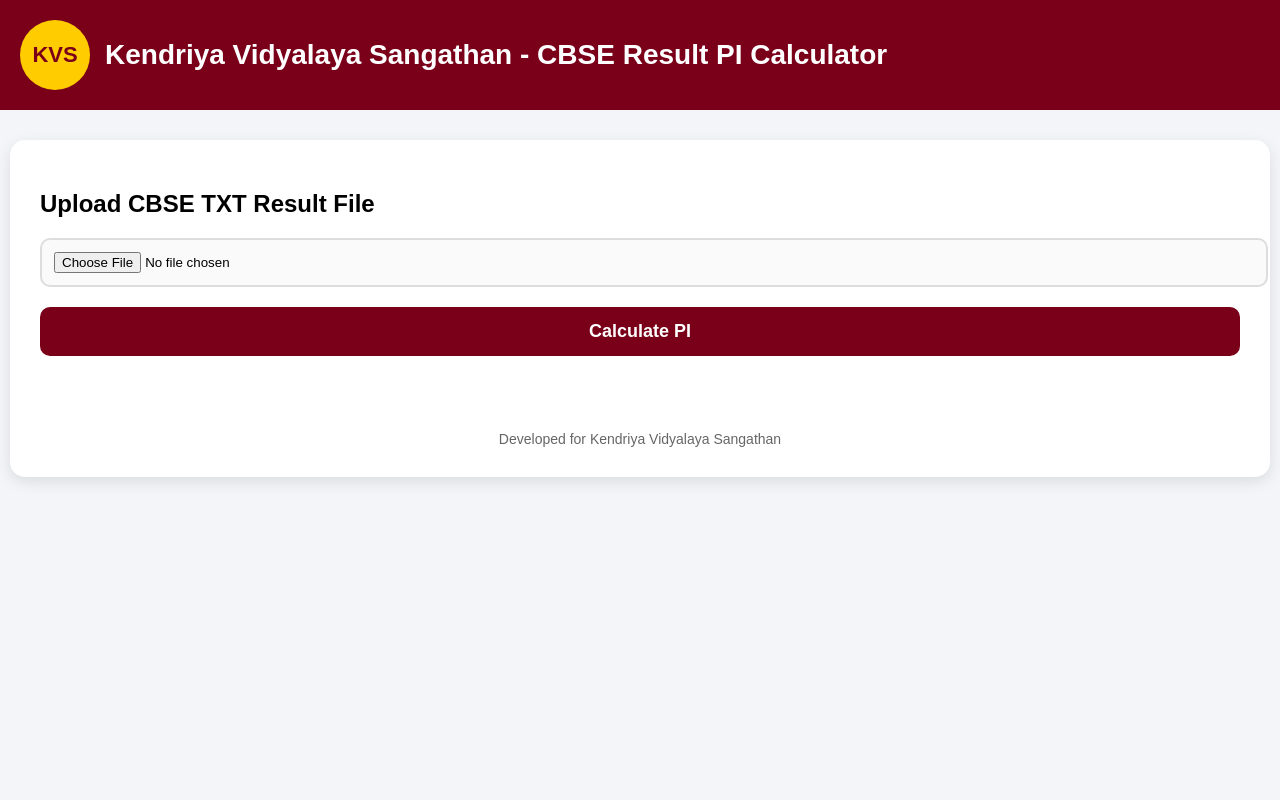
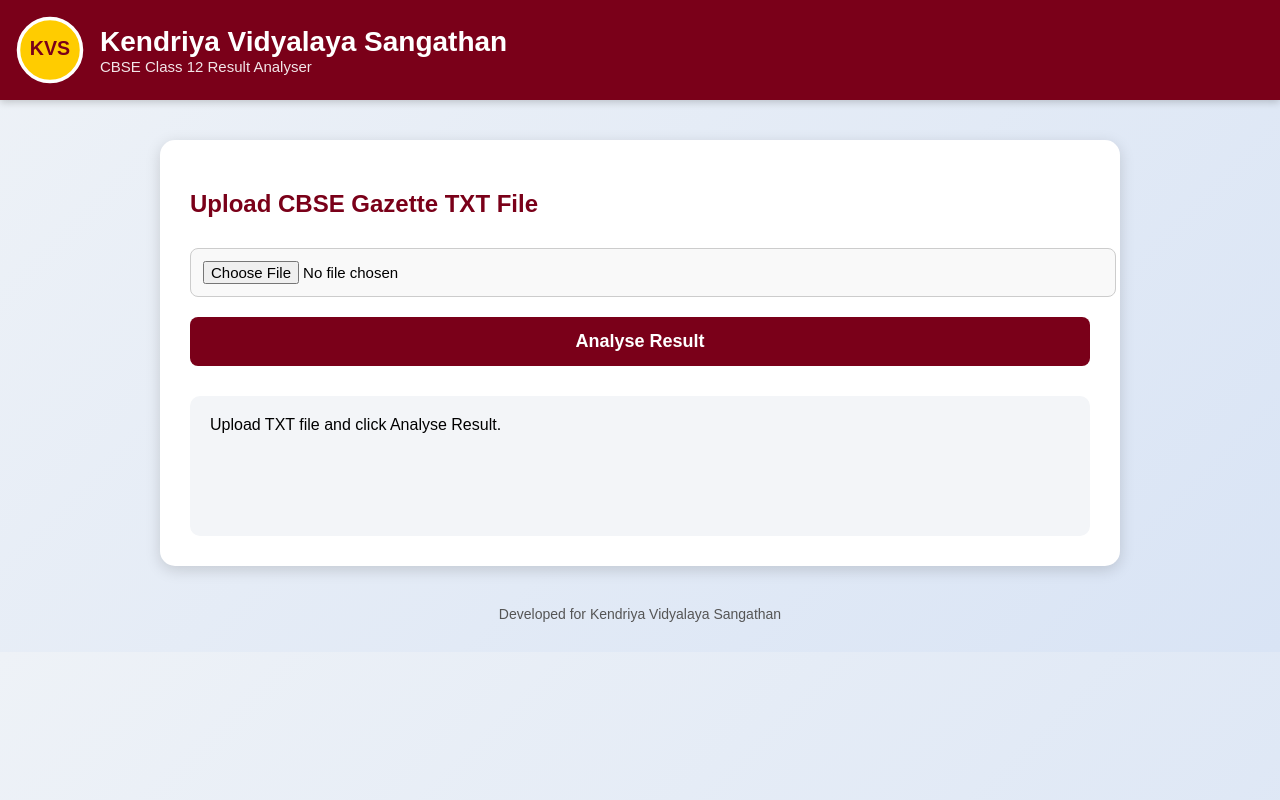
Before and after one commit to anil210627-png/Front_End_class12_Result_Analyser, a website: page index.html in a window 1280 px wide. Drawn offline with Linux system fonts and the light colour scheme.

Commit message:
Update index.html

```diff
--- a/index.html
+++ b/index.html
@@ -4,39 +4,29 @@
 <meta charset="UTF-8">
 <meta name="viewport" content="width=device-width, initial-scale=1.0">
 
-<title>KVS CBSE PI Calculator</title>
+<title>KVS CBSE Class 12 Result Analyser</title>
 
 <style>
 
 body{
     margin:0;
-    padding:0;
     font-family:Arial, Helvetica, sans-serif;
-    background:#f3f5f9;
+    background:linear-gradient(135deg,#eef2f7,#d9e4f5);
 }
-
-/* Header */
 
 .header{
     background:#7a0019;
     color:white;
-    padding:20px;
+    padding:15px;
     display:flex;
     align-items:center;
-    gap:15px;
+    box-shadow:0 2px 8px rgba(0,0,0,0.2);
 }
 
 .logo{
     width:70px;
     height:70px;
-    background:#ffcc00;
-    border-radius:50%;
-    display:flex;
-    align-items:center;
-    justify-content:center;
-    font-weight:bold;
-    color:#7a0019;
-    font-size:22px;
+    margin-right:15px;
 }
 
 .title{
@@ -44,175 +34,117 @@ body{
     font-weight:bold;
 }
 
-/* Main Container */
+.subtitle{
+    font-size:15px;
+    opacity:0.9;
+}
 
 .container{
-    max-width:1200px;
-    margin:30px auto;
+    max-width:900px;
+    margin:40px auto;
     background:white;
     padding:30px;
     border-radius:15px;
-    box-shadow:0 5px 15px rgba(0,0,0,0.1);
+    box-shadow:0 4px 15px rgba(0,0,0,0.15);
 }
 
-/* Upload Section */
-
-.upload-box{
-    margin-top:20px;
+h2{
+    color:#7a0019;
+    margin-bottom:20px;
 }
 
 input[type="file"]{
+    margin-top:10px;
+    padding:12px;
     width:100%;
-    padding:12px;
-    border:2px solid #ddd;
-    border-radius:10px;
-    background:#fafafa;
-    cursor:pointer;
+    border:1px solid #ccc;
+    border-radius:8px;
+    background:#f9f9f9;
+    font-size:15px;
 }
 
 button{
     margin-top:20px;
     width:100%;
     padding:14px;
-    border:none;
-    border-radius:10px;
     background:#7a0019;
     color:white;
+    border:none;
+    border-radius:8px;
     font-size:18px;
+    font-weight:bold;
     cursor:pointer;
-    font-weight:bold;
 }
 
 button:hover{
-    background:#990022;
+    background:#a00022;
 }
 
-/* Summary Cards */
-
-.card-container{
-    display:grid;
-    grid-template-columns:repeat(auto-fit,minmax(220px,1fr));
-    gap:20px;
+.result{
     margin-top:30px;
+    padding:20px;
+    border-radius:10px;
+    background:#f3f5f8;
+    min-height:100px;
 }
 
-.card{
-    background:#f8f9fc;
-    padding:25px;
-    border-radius:15px;
-    text-align:center;
-    box-shadow:0 3px 8px rgba(0,0,0,0.08);
+.student-card{
+    padding:12px;
+    margin-top:12px;
+    background:white;
+    border-left:5px solid #7a0019;
+    border-radius:8px;
+    box-shadow:0 2px 5px rgba(0,0,0,0.1);
 }
 
-.card h2{
-    margin:0;
-    color:#7a0019;
-    font-size:34px;
-}
-
-.card p{
-    margin-top:10px;
+.footer{
+    text-align:center;
+    margin:30px;
     color:#555;
-    font-size:16px;
-}
-
-/* Table */
-
-.table-container{
-    overflow-x:auto;
-    margin-top:35px;
-}
-
-table{
-    width:100%;
-    border-collapse:collapse;
-}
-
-table th{
-    background:#7a0019;
-    color:white;
-    padding:12px;
-}
-
-table td{
-    padding:12px;
-    text-align:center;
-    border-bottom:1px solid #ddd;
-}
-
-table tr:hover{
-    background:#f2f2f2;
-}
-
-/* Footer */
-
-.footer{
-    margin-top:40px;
-    text-align:center;
-    color:#666;
     font-size:14px;
 }
 
-.loading{
-    margin-top:20px;
-    font-size:18px;
-    color:#7a0019;
-    font-weight:bold;
-}
-
 </style>
-
 </head>
 
 <body>
 
-<!-- Header -->
-
 <div class="header">
 
-<div class="logo">
-KVS
+<svg class="logo" viewBox="0 0 100 100">
+<circle cx="50" cy="50" r="45" fill="#ffcc00" stroke="#ffffff" stroke-width="5"/>
+<text x="50%" y="57%" text-anchor="middle"
+font-size="28"
+fill="#7a0019"
+font-weight="bold"
+font-family="Arial">KVS</text>
+</svg>
+
+<div>
+<div class="title">
+Kendriya Vidyalaya Sangathan
 </div>
 
-<div class="title">
-Kendriya Vidyalaya Sangathan - CBSE Result PI Calculator
+<div class="subtitle">
+CBSE Class 12 Result Analyser
+</div>
 </div>
 
 </div>
 
-<!-- Main Container -->
-
 <div class="container">
 
-<h2>Upload CBSE TXT Result File</h2>
+<h2>Upload CBSE Gazette TXT File</h2>
 
-<div class="upload-box">
+<input type="file" id="fileInput" accept=".txt">
 
-<input
-type="file"
-id="fileInput"
-accept=".txt"
->
-
-<button onclick="uploadFile()">
-Calculate PI
+<button onclick="sendData()">
+Analyse Result
 </button>
 
+<div class="result" id="resultBox">
+Upload TXT file and click Analyse Result.
 </div>
-
-<div id="loading"></div>
-
-<!-- Summary Cards -->
-
-<div id="summary"></div>
-
-<!-- Result Table -->
-
-<div class="table-container">
-
-<table id="resultTable">
-
-</table>
 
 </div>
 
@@ -220,169 +152,109 @@ Calculate PI
 Developed for Kendriya Vidyalaya Sangathan
 </div>
 
-</div>
-
 <script>
 
-async function uploadFile(){
+async function sendData() {
 
-    const fileInput =
-    document.getElementById("fileInput");
+    const resultBox = document.getElementById("resultBox");
+    const fileInput = document.getElementById("fileInput");
 
-    const loading =
-    document.getElementById("loading");
+    if (fileInput.files.length === 0) {
 
-    if(fileInput.files.length === 0){
-
-        alert("Please select TXT file");
+        resultBox.innerHTML =
+        "Please choose a TXT file first.";
 
         return;
     }
 
-    const formData = new FormData();
+    let formData = new FormData();
 
-    formData.append(
-        "file",
-        fileInput.files[0]
-    );
+    formData.append("file", fileInput.files[0]);
 
-    loading.innerHTML =
-    "Processing file... Please wait ⏳";
+    resultBox.innerHTML =
+    "Processing CBSE result file...";
 
-    try{
+    try {
 
-        const response =
-        await fetch(
+        const response = await fetch(
             "https://back-end-cbse-class12-result-analyser-1.onrender.com/predict",
             {
-                method:"POST",
-                body:formData
+                method: "POST",
+                body: formData
             }
         );
 
-        const data =
-        await response.json();
+        const data = await response.json();
 
-        loading.innerHTML = "";
+        console.log(data);
 
-        if(!data.success){
+        if (data.success) {
 
-            alert(
-                "Error processing file"
-            );
+            let html = `
 
-            return;
+            <h2 style="color:green;">
+            Analysis Successful ✅
+            </h2>
+
+            <p>
+            <b>School PI:</b>
+            ${data.school_pi}
+            </p>
+
+            <p>
+            <b>Total Students:</b>
+            ${data.total_students}
+            </p>
+
+            <hr>
+
+            <h3>
+            Student Performance Index Details
+            </h3>
+            `;
+
+            data.students.forEach((student, index) => {
+
+                html += `
+
+                <div class="student-card">
+
+                <b>
+                ${index + 1}. ${student.name}
+                </b>
+
+                <br><br>
+
+                Roll Number:
+                ${student.roll}
+
+                <br>
+
+                Performance Index (PI):
+                <b>${student.pi}</b>
+
+                </div>
+                `;
+            });
+
+            resultBox.innerHTML = html;
+
+        } else {
+
+            resultBox.innerHTML =
+            "<span style='color:red;'>❌ "
+            + data.message +
+            "</span>";
+
         }
 
-        // Summary Cards
-
-        document.getElementById(
-            "summary"
-        ).innerHTML = `
-
-        <div class="card-container">
-
-            <div class="card">
-                <h2>${data.school_pi}</h2>
-                <p>School PI</p>
-            </div>
-
-            <div class="card">
-                <h2>${data.total_subjects}</h2>
-                <p>Total Subjects</p>
-            </div>
-
-            <div class="card">
-                <h2>${data.subjects.length}</h2>
-                <p>Subject Entries</p>
-            </div>
-
-            <div class="card">
-                <h2>100%</h2>
-                <p>Pass Rate</p>
-            </div>
-
-        </div>
-
-        `;
-
-        // Build Table
-
-        let table = `
-
-        <tr>
-
-            <th>Code</th>
-            <th>Subject</th>
-            <th>Total</th>
-            <th>A1</th>
-            <th>A2</th>
-            <th>B1</th>
-            <th>B2</th>
-            <th>C1</th>
-            <th>C2</th>
-            <th>D</th>
-            <th>E</th>
-            <th>PI</th>
-            <th>Pass %</th>
-
-        </tr>
-
-        `;
-
-        for(let item of data.subjects){
-
-            table += `
-
-            <tr>
-
-                <td>${item.code}</td>
-
-                <td>${item.subject}</td>
-
-                <td>${item.total}</td>
-
-                <td>${item.A1}</td>
-
-                <td>${item.A2}</td>
-
-                <td>${item.B1}</td>
-
-                <td>${item.B2}</td>
-
-                <td>${item.C1}</td>
-
-                <td>${item.C2}</td>
-
-                <td>${item.D}</td>
-
-                <td>${item.E}</td>
-
-                <td>${item.PI}</td>
-
-                <td>${item.PassPercent}</td>
-
-            </tr>
-
-            `;
-        }
-
-        document.getElementById(
-            "resultTable"
-        ).innerHTML = table;
-
-    }
-    catch(error){
-
-        loading.innerHTML = "";
-
-        alert(
-            "Error connecting to backend API"
-        );
+    } catch (error) {
 
         console.log(error);
+
+        resultBox.innerHTML =
+        "<span style='color:red;'>❌ Error connecting to backend API</span>";
     }
-
 }
 
 </script>
```
